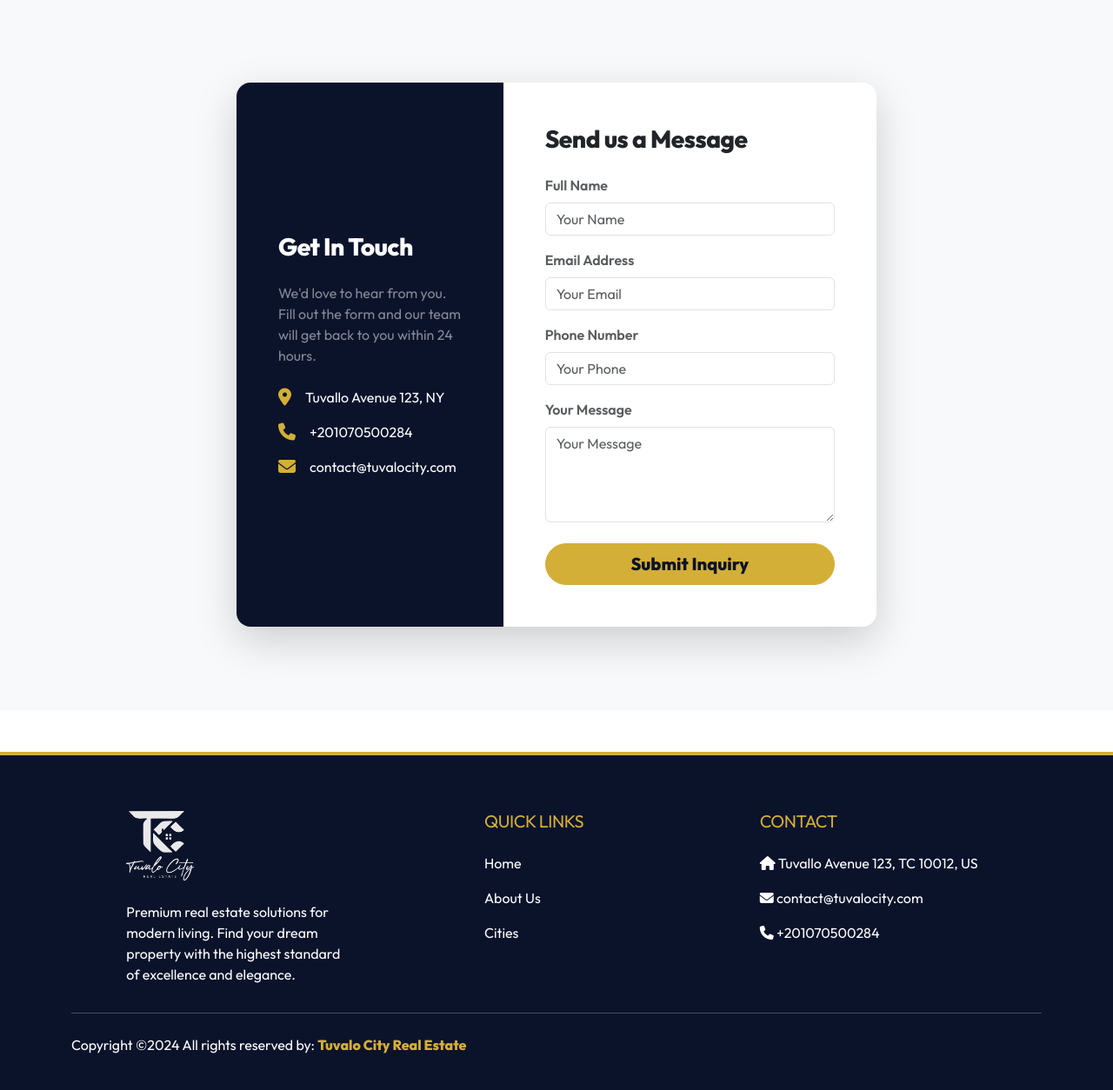
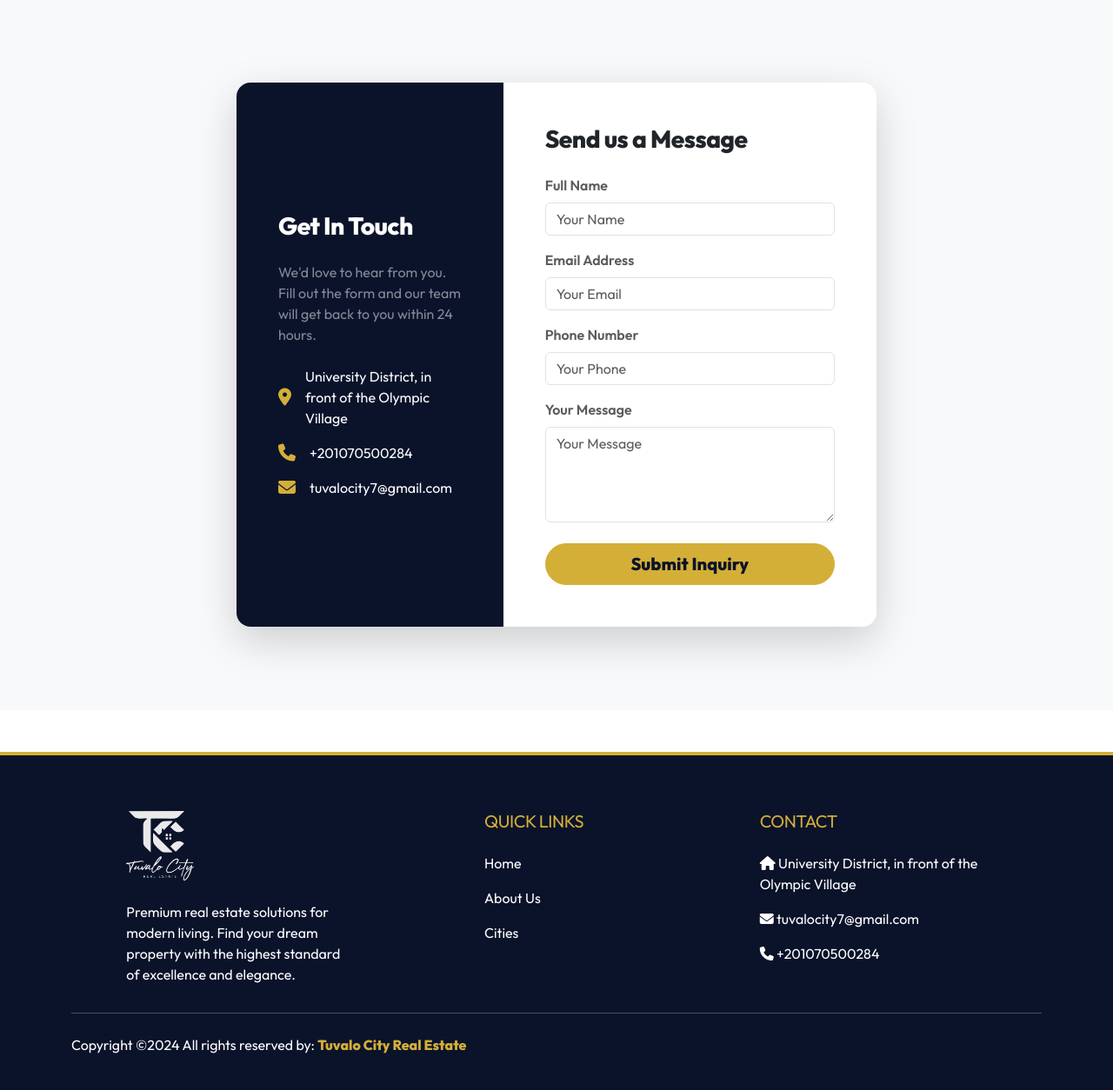
Before and after one commit to OmarEhab177/tuvalo, a Django app: page / in a window 1280 px wide. Shown: the part 2153-3407 px from the top of the page at 87% size. Run offline with Django 5.2, Linux system fonts and the light colour scheme; data comes from the database, SQL or seed files in the repository; data that the repository does not hold is empty.

Commit message:
update address and email

```diff
--- a/core/templates/core/_contact_form.html
+++ b/core/templates/core/_contact_form.html
@@ -11,7 +11,7 @@
 
                             <div class="d-flex align-items-center mb-3">
                                 <i class="fas fa-map-marker-alt me-3 fs-5 text-warning"></i>
-                                <span>Tuvallo Avenue 123, NY</span>
+                                <span>University District, in front of the Olympic Village</span>
                             </div>
                             <div class="d-flex align-items-center mb-3">
                                 <i class="fas fa-phone me-3 fs-5 text-warning"></i>
@@ -19,7 +19,7 @@
                             </div>
                             <div class="d-flex align-items-center">
                                 <i class="fas fa-envelope me-3 fs-5 text-warning"></i>
-                                <span>contact@tuvalocity.com</span>
+                                <span>tuvalocity7@gmail.com</span>
                             </div>
                         </div>
                         <div class="col-md-7 p-5">
--- a/core/templates/core/_footer.html
+++ b/core/templates/core/_footer.html
@@ -26,10 +26,10 @@
             <div class="col-md-4 col-lg-3 col-xl-3 mx-auto mt-3">
                 <h5 class="text-uppercase mb-4 font-weight-bold text-warning">Contact</h5>
                 <p>
-                    <i class="fas fa-home mr-3"></i> Tuvallo Avenue 123, TC 10012, US
+                    <i class="fas fa-home mr-3"></i> University District, in front of the Olympic Village
                 </p>
                 <p>
-                    <i class="fas fa-envelope mr-3"></i> contact@tuvalocity.com
+                    <i class="fas fa-envelope mr-3"></i> tuvalocity7@gmail.com
                 </p>
                 <p>
                     <i class="fas fa-phone mr-3"></i> +201070500284
```
